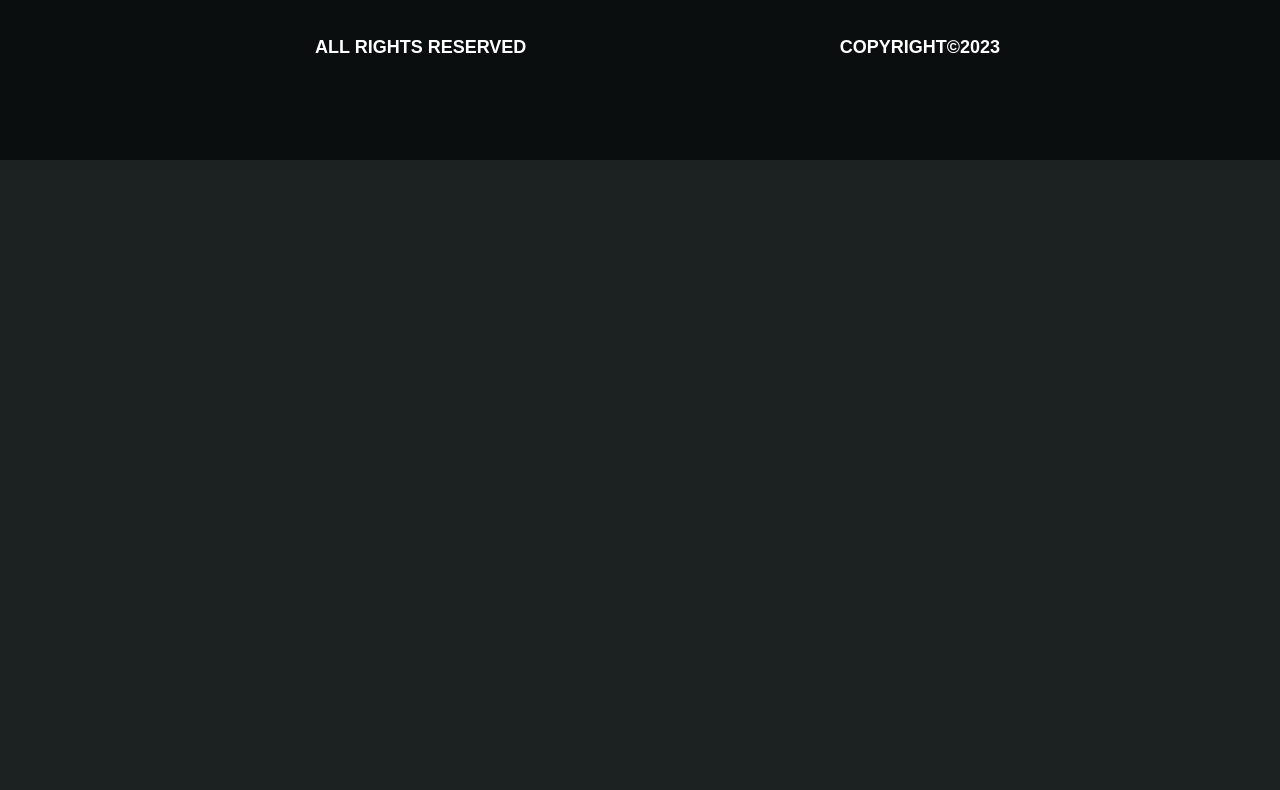
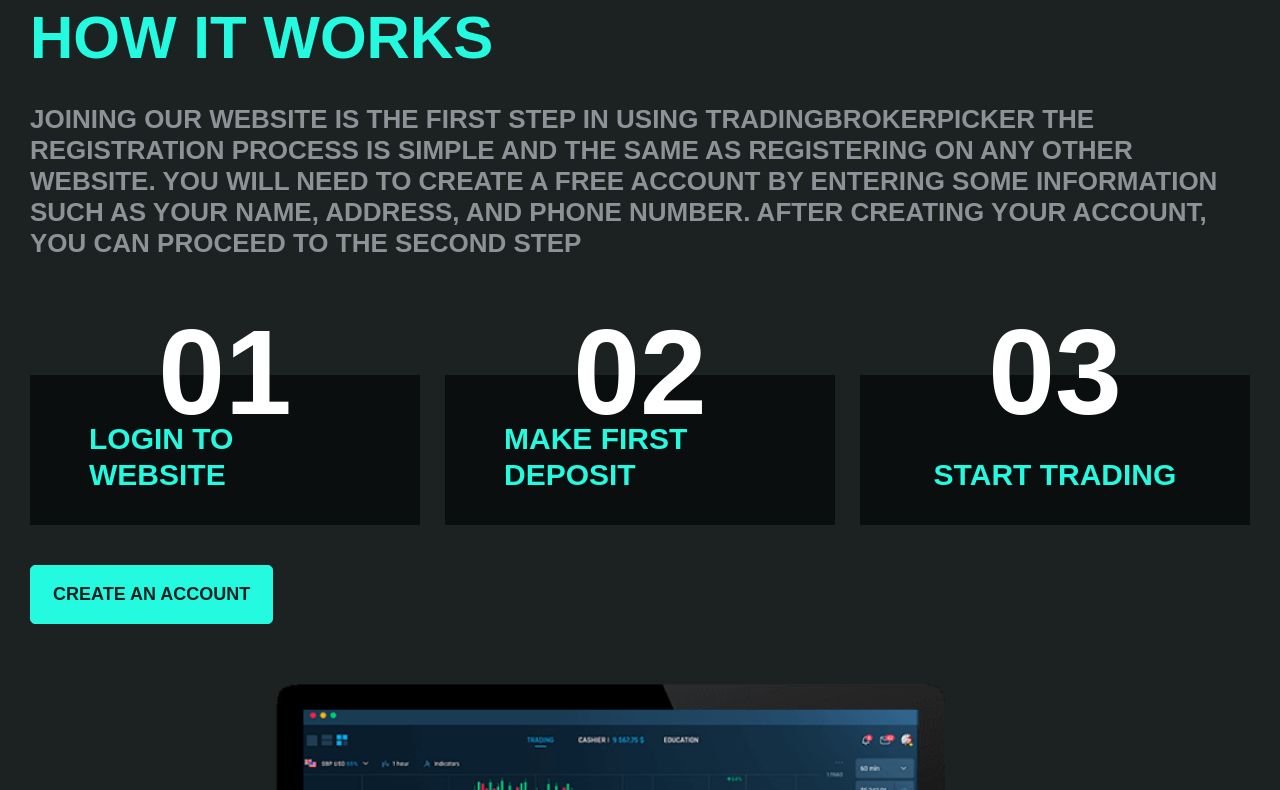
Before and after one commit to kosm-dev/brokenpicker, a website: page app/index.html in a window 1280 px wide. Shown: the part 2490-3280 px from the top of the page. Before the commit the page ends 2650 px from the top, so only its background shows below. Drawn offline with nearby package versions, Linux system fonts and the light colour scheme; files that its build step writes are made by us from their sources; files whose address does not match are found by name.

Commit message:
added section how

```diff
--- a/app/index.html
+++ b/app/index.html
@@ -275,12 +275,73 @@
       </section>
 
 
-      <section class="main__section section">
+      <section class="main__how how">
         <div class="container">
-          <div class="section__inner">
+          <div class="how__inner">
+            <h2 class="how__title title">
+              how it works
+            </h2>
+            <div class="how__content">
+              Joining our website is the first step in using <a href="#">Tradingbrokerpicker</a>
+              The registration process is simple and the same as registering on any other website. You will need to
+              create a free
+              account by entering some information such as your name, address, and phone number. After creating your
+              account, you can
+              proceed to the second step
+            </div>
+
+            <div class="how__items">
+              <div class="how-item">
+                <div class="how-item__value">
+                  01
+                </div>
+                <h3 class="how-item__title">
+                  login to website
+                </h3>
+              </div>
+
+              <div class="how-item">
+                <div class="how-item__value">
+                  02
+                </div>
+                <h3 class="how-item__title">
+                  make first deposit
+                </h3>
+              </div>
+
+
+              <div class="how-item">
+                <div class="how-item__value">
+                  03
+                </div>
+                <h3 class="how-item__title">
+                  start trading
+                </h3>
+
+              </div>
+            </div>
+
+            <div class="how__links">
+              <a class="how__link link" href="#">
+                create an account
+              </a>
+            </div>
+
+            <div class="how__img">
+              <img src="images/main/main-big.png" alt="">
+            </div>
+
+
 
           </div>
+
+
+
+
+
+
         </div>
+
       </section>
 
 
--- /dev/null
+++ b/app/scss/parts/_how.scss
@@ -0,0 +1,68 @@
+.main {
+  &__how {
+    margin-top: 150px;
+  }
+}
+.how {
+  &__title {
+    width: 100%;
+    max-width: 820px;
+    margin-bottom: 30px;
+  }
+  &__content {
+    margin-bottom: 116px;
+    @extend %coolvetica-700;
+    font-size: 26px;
+    line-height: 31px;
+    text-transform: uppercase;
+    color: $gray;
+  }
+  &__items {
+    display: flex;
+    align-items: center;
+    gap: 0 25px;
+    margin-bottom: 40px;
+  }
+  &__links {
+    display: flex;
+    align-items: center;
+    gap: 20px;
+    margin-bottom: 60px;
+  }
+
+  &__img {
+    width: 100%;
+    max-width: 1220px;
+    margin: 0 auto;
+    img {
+      object-fit: cover;
+    }
+  }
+}
+.how-item {
+  position: relative;
+  width: 100%;
+  max-width: 390px;
+  height: 150px;
+  display: flex;
+  flex-direction: column;
+  align-items: center;
+  justify-content: flex-end;
+  padding: 82px 59px 32px;
+  text-transform: uppercase;
+  @extend %coolvetica-700;
+  background-color: $black;
+  &__value {
+    position: absolute;
+    top: -75px;
+    margin-bottom: 14px;
+    font-size: 120px;
+    line-height: 144px;
+    color: #ffffff;
+  }
+  &__title {
+    font-size: 30px;
+    line-height: 36px;
+    color: $accent;
+  }
+}
--- a/app/scss/style.scss
+++ b/app/scss/style.scss
@@ -12,4 +12,5 @@
 @import "parts/header";
 @import "parts/hero";
 @import "parts/info";
+@import "parts/how";
 @import "parts/footer";
```
